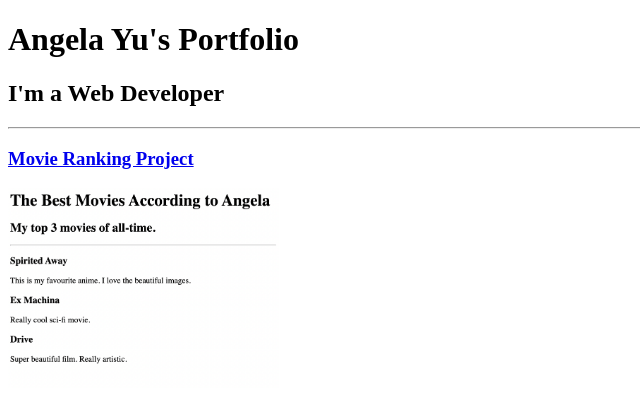
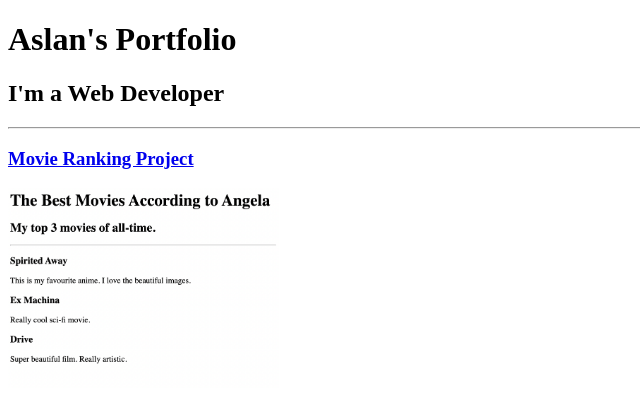
Before and after one commit to Aslan7197/html-portfolio, a plain HTML site: page index.html in a window 1280 px wide. Shown: the top 408 px of the page, without its empty margins (0-640 px from the left). Drawn offline with Linux system fonts and the light colour scheme.

Commit message:
Update index.html

```diff
--- a/index.html
+++ b/index.html
@@ -3,11 +3,11 @@
 
 <head>
   <meta charset="UTF-8">
-  <title>Angela's Portfolio</title>
+  <title>Aslan's Portfolio</title>
 </head>
 
 <body>
-  <h1>Angela Yu's Portfolio</h1>
+  <h1>Aslan's Portfolio</h1>
   <h2>I'm a Web Developer</h2>
   <hr />
   <h3><a href="./public/movie-ranking.html">Movie Ranking Project</a></h3>
```
